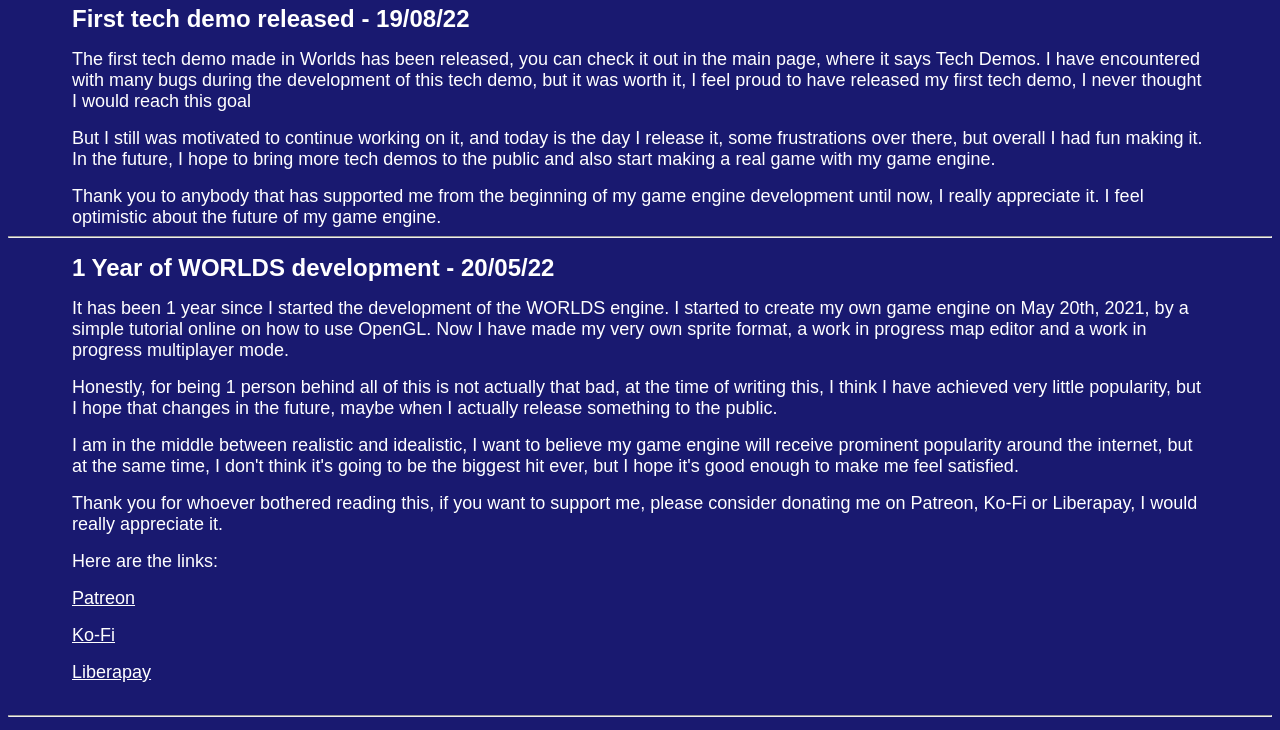
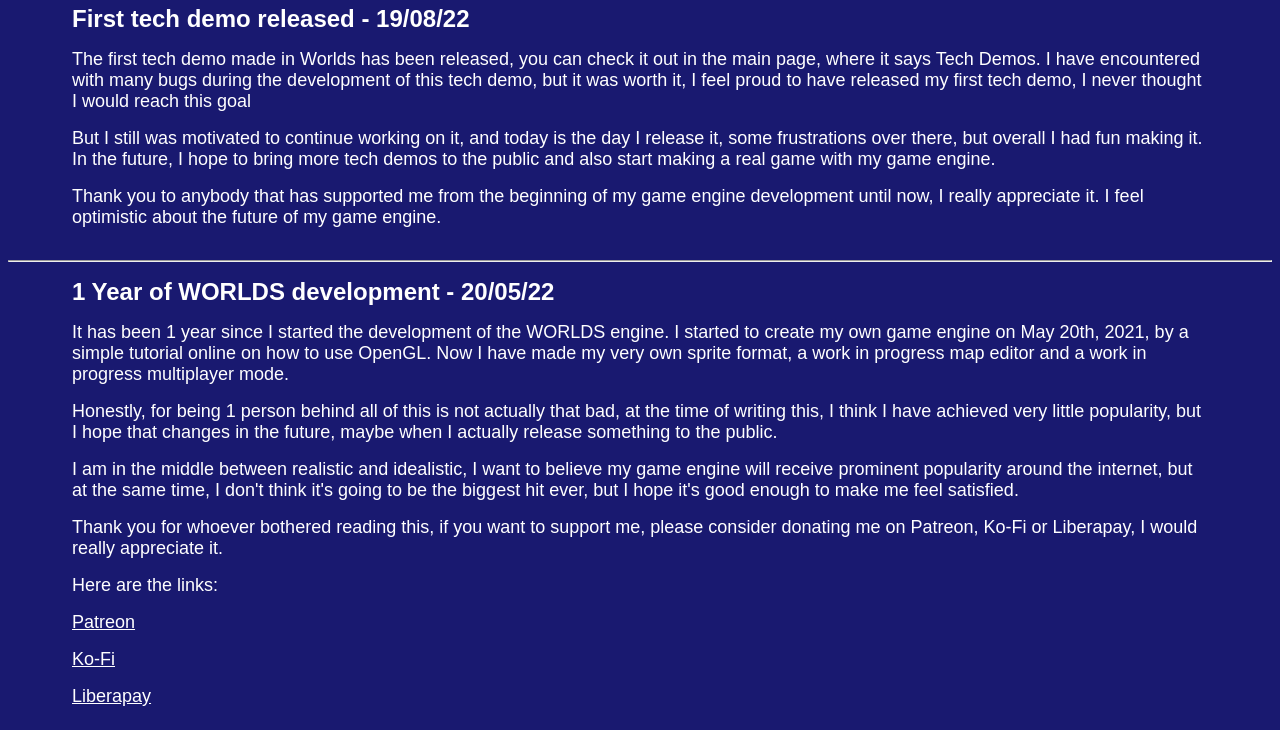
Before and after one commit to WORLDS-website/WORLDS-website.github.io, a plain HTML site: page news.html in a window 1280 px wide. Shown: the part 66-796 px from the top of the page. Drawn offline with Linux system fonts and the light colour scheme; a script that the page names is missing.

Commit message:
Update news.html

```diff
--- a/news.html
+++ b/news.html
@@ -39,7 +39,7 @@
             </font>
         </div>
 
-        <hr>
+        <div style="margin-top:2em;"><hr></div>
 
         <div style="margin-top:1em; margin-left: 4em;">
             <font face="arial" size="5" color="white"><b>1 Year of WORLDS development - 20/05/22</b></font>
```
